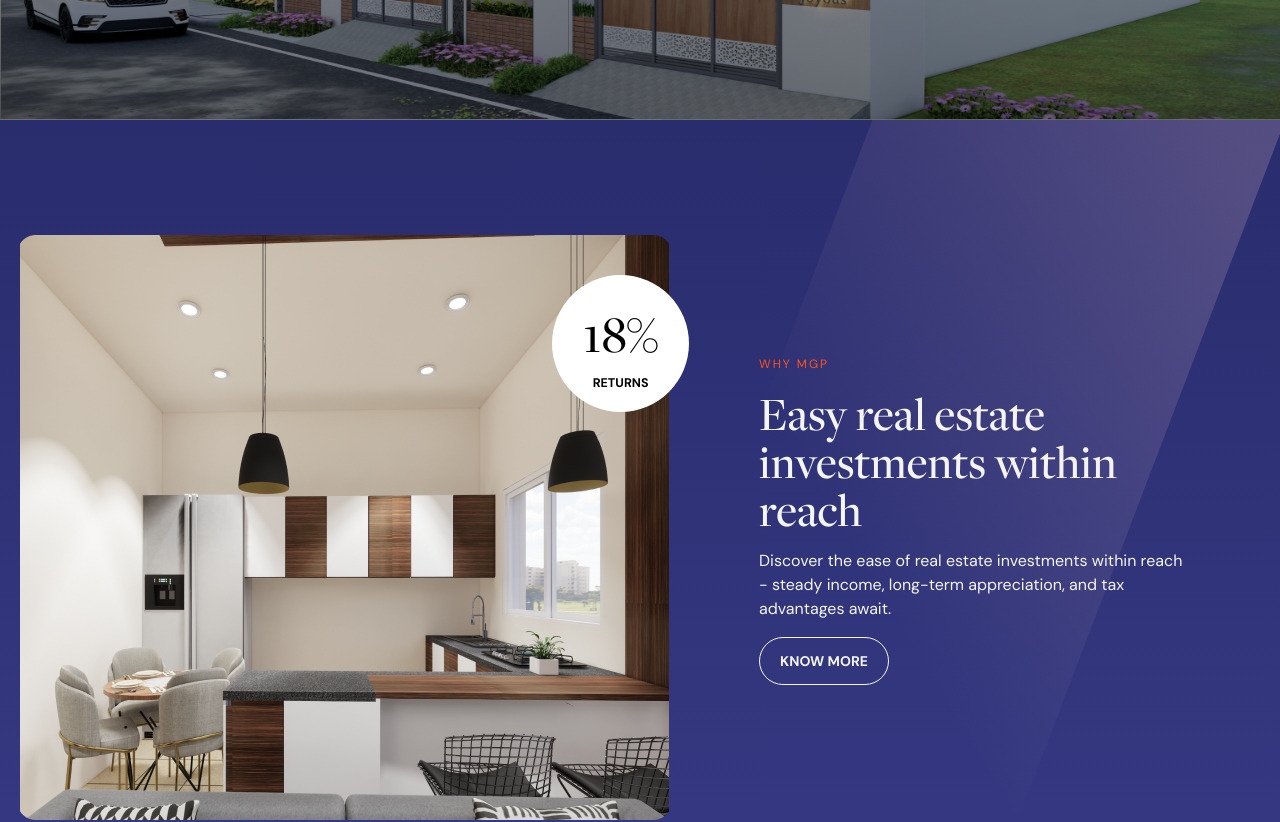
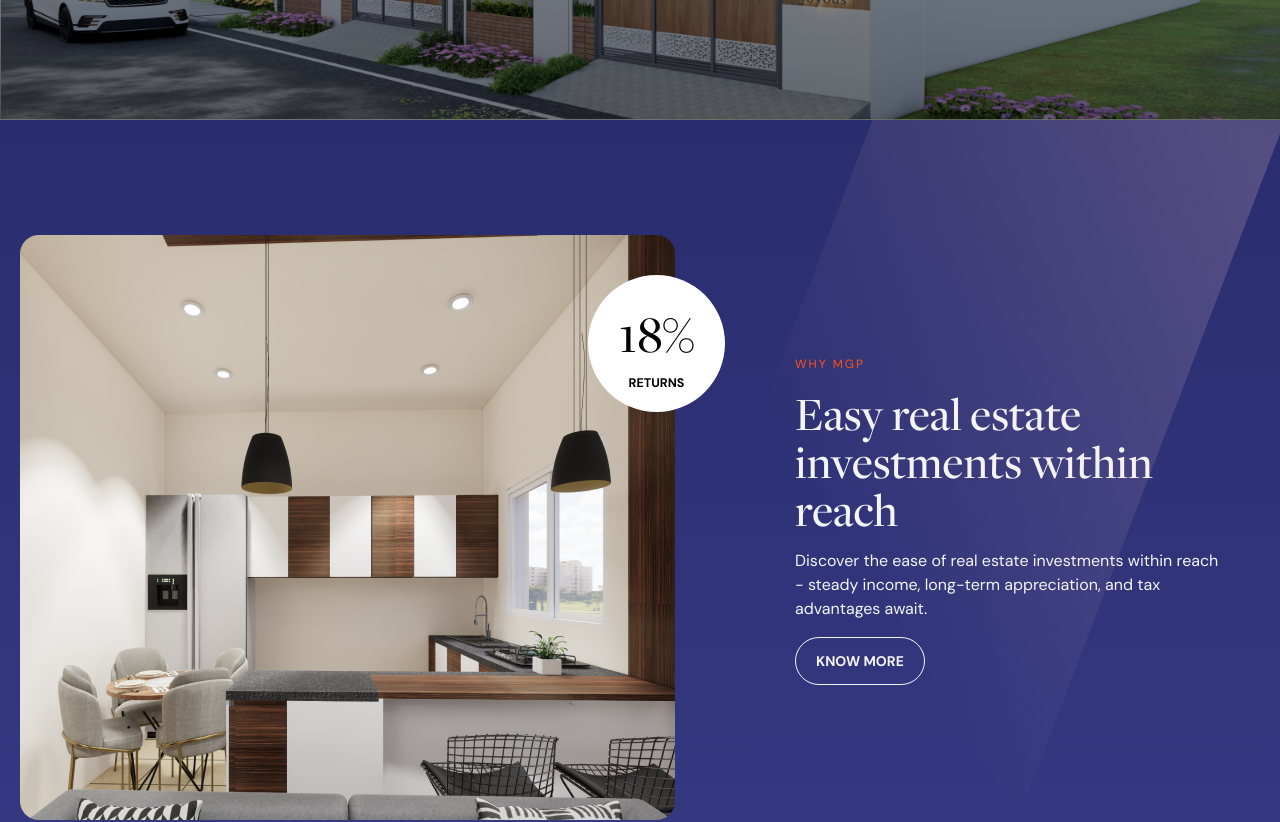
Before and after one commit to nishanthmessi/property-investment-site, a React (Vite) app: page / in a window 1280 px wide. Shown: the part 560-1382 px from the top of the page. Built offline with nearby package versions, Linux system fonts and the light colour scheme.

Commit message:
final fixes

```diff
--- a/src/components/AboutSection.jsx
+++ b/src/components/AboutSection.jsx
@@ -32,7 +32,7 @@ const AboutSection = () => {
         </defs>
       </svg>
 
-      <div className='flex flex-col md:flex-row items-center justify-center md:items-start px-[86px] md:pl-[20px] pt-[50px] md:pt-[115px] gap-[47px] md:gap-[90px] h-[794px] '>
+      <div className='flex flex-col md:flex-row items-center 2xl:justify-center md:items-start px-[26px] sm:[86px] md:pl-[20px] md:pt-[115px] gap-[47px] md:gap-[90px] h-[794px] '>
         <div className='lg:relative lg:w-[700px]'>
           <div className='hidden lg:flex flex-col items-center justify-center bg-white h-[137px] w-[137px] rounded-full absolute top-[40px] -right-[20px]'>
             <h1 className='freight-font text-[52.843px] font-sans font-[500]'>
```
